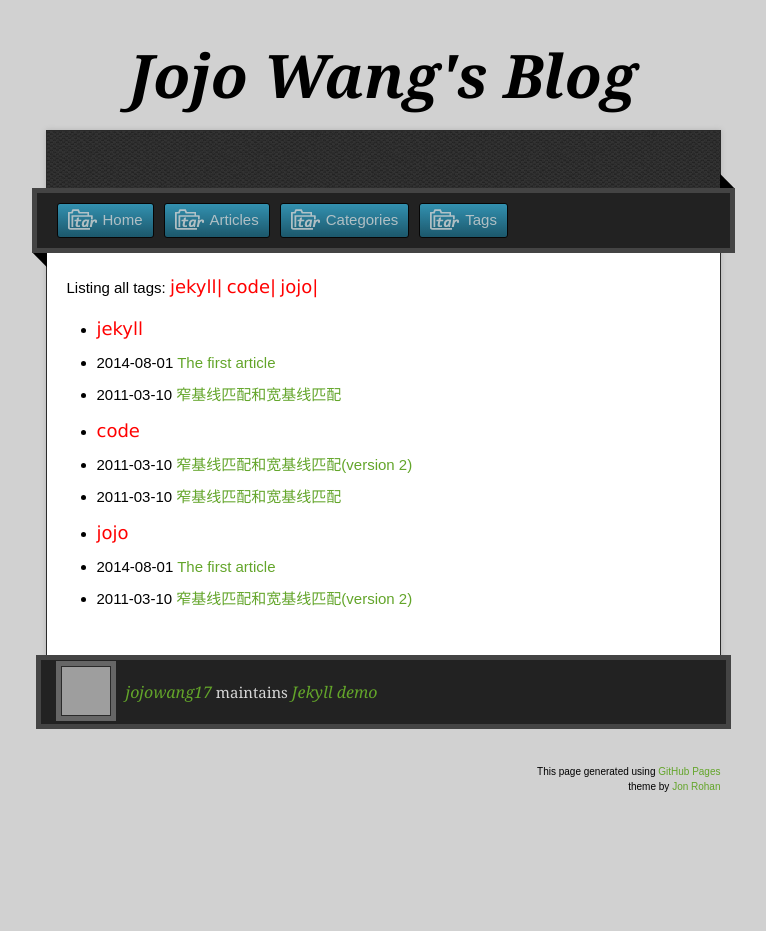
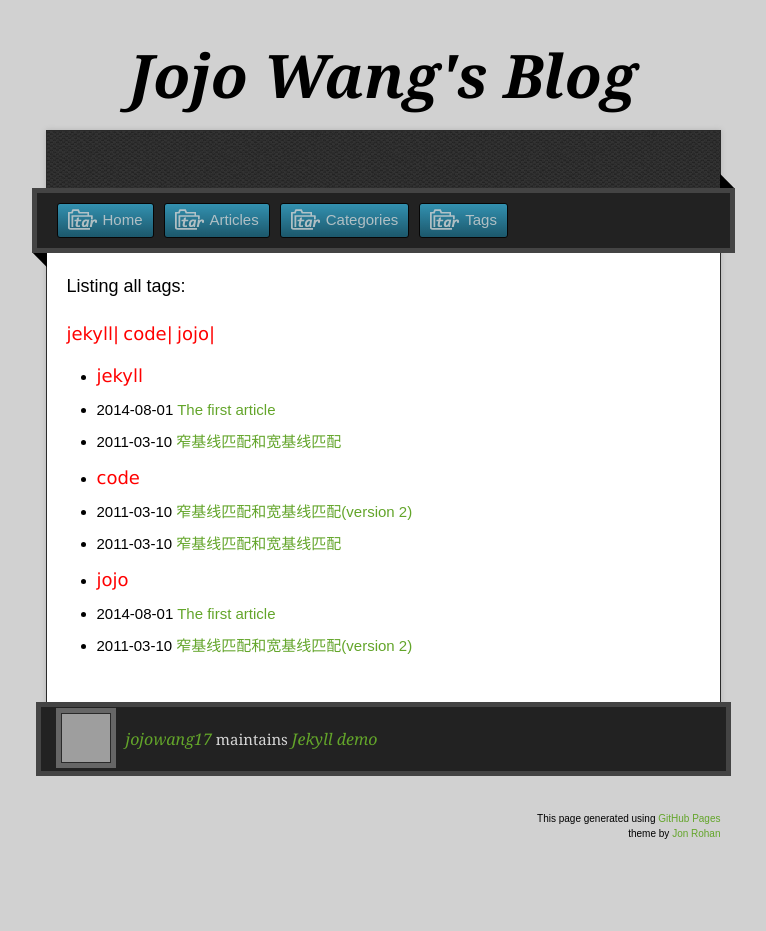
Before and after one commit to jojowang17/jekyll_demo, a Jekyll site: the page built from tags/index.md, in a window 1280 px wide. Shown: the whole page, without its empty margins (257-1023 px from the left). Built offline with Jekyll 4.4.1, drawn with Linux system fonts in a browser that asks for light colours; nearby versions of some CDN libraries; library files that are not in the unit come from our copies; before the commit the page ends 900 px from its top, so only the background shows below that; grey boxes are pictures that could not be loaded.

Commit message:
Update index.md

```diff
--- a/tags/index.md
+++ b/tags/index.md
@@ -4,7 +4,7 @@ layout: default
 ---
 
 <div id='tag_cloud'>
-Listing all tags:
+<p><font size = "4">Listing all tags:</font></p>
 {% for tag in site.tags %}
 <a href="#{{ tag[0] }}" title="{{ tag[0] }}" rel="{{ tag[1].size }}"><font color = "red" size = "4" face = "verdana">{{ tag[0] }}|</font></a>
 {% endfor %}
```
